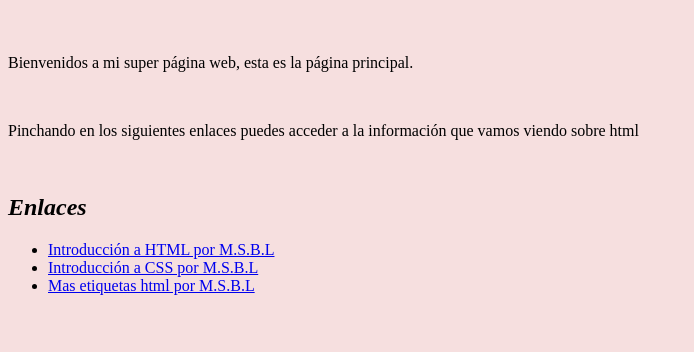
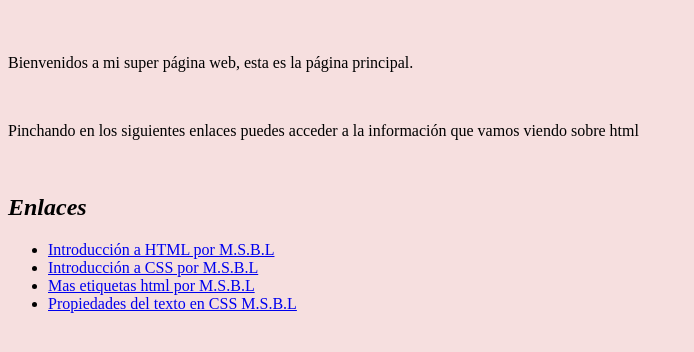
Before and after one commit to Mario20041998/Mario20041998.github.io, a plain HTML site: page index.html in a window 1280 px wide. Shown: the part 60-412 px from the top of the page, without its empty margins (0-694 px from the left). Drawn offline with Linux system fonts and the light colour scheme.

Commit message:
Add files via upload

```diff
--- a/index.html
+++ b/index.html
@@ -21,6 +21,7 @@
         <li><a href="http://www.alumnadogah.com/alu19/intro_html">Introducción a HTML por M.S.B.L</a></li>
         <li><a href="http://www.alumnadogah.com/alu19/intro_css">Introducción a CSS por M.S.B.L</a></li>
         <li><a href="http://www.alumnadogah.com/alu19/etiquetas_html">Mas etiquetas html por M.S.B.L</a></li>
+        <li><a href="http://www.alumnadogah.com/alu19/propiedades_text_css.html">Propiedades del texto en CSS M.S.B.L</a></li>
     </ul>
     </body>
 </html>
```
